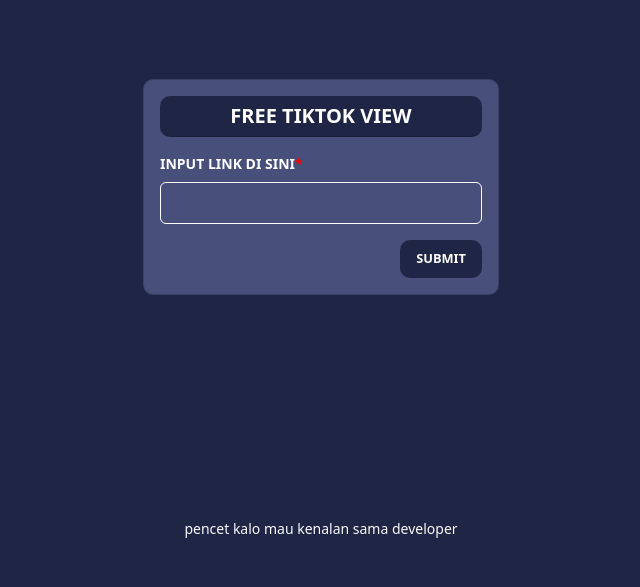
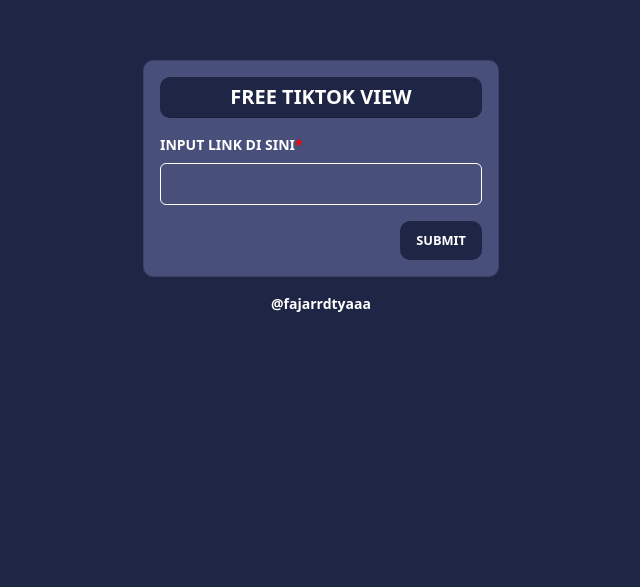
Before and after one commit to shanndev28/tiktok-views, a plain HTML site: page index.html in a window 1280 px wide. Shown: the part 213-800 px from the top of the page, without its empty margins (319-959 px from the left). Drawn offline with nearby package versions, Linux system fonts and the light colour scheme.

Commit message:
update lagi hehe

```diff
--- a/index.html
+++ b/index.html
@@ -29,13 +29,14 @@
                         </div>
                     </div>
                 </div>
+                <div class="mt-3 text-center" style="font-weight: 600;">
+                    <a href="https://instagram.com/fajarrdtyaaa" target="_blank"
+                        style="color: #ffffff; text-decoration: none;">
+                        @fajarrdtyaaa
+                    </a>
+                </div>
             </div>
         </div>
-    </div>
-    <div class="fixed-bottom py-5 d-flex text-align-center justify-content-center">
-        <a href="https://instagram.com/fajarrdtyaaa" class="link-light text-decoration-none" target="_blank">
-            pencet kalo mau kenalan sama developer
-        </a>
     </div>
     <script src="https://code.jquery.com/jquery-3.7.1.js"></script>
     <script src="https://unpkg.com/sweetalert/dist/sweetalert.min.js"></script>
```
